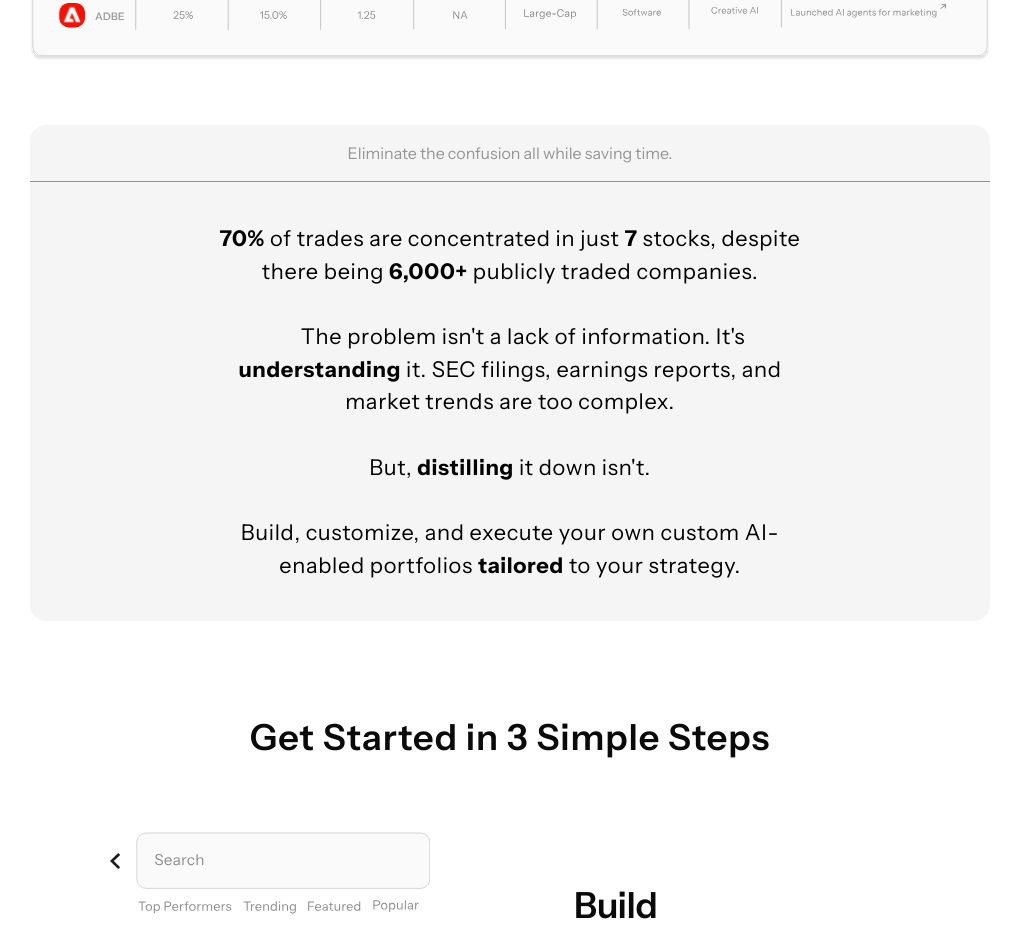
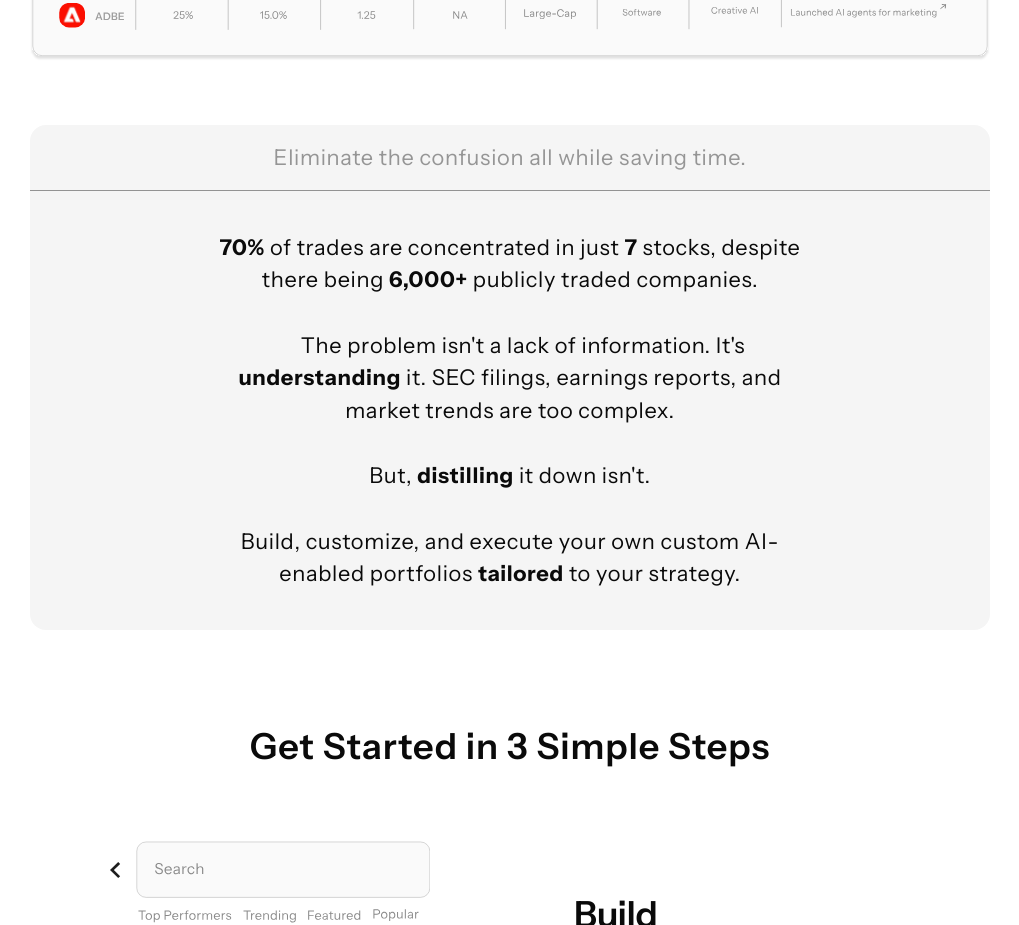
Before and after one commit to brennenho/folio, a Next.js app: page / in a window 1280 px wide. Shown: the part 1200-2125 px from the top of the page, without its empty margins (130-1149 px from the left). Built offline with nearby package versions, Linux system fonts and the light colour scheme.

Commit message:
fix overview layout

```diff
--- a/src/components/landing/overview.tsx
+++ b/src/components/landing/overview.tsx
@@ -4,12 +4,12 @@ import { Separator } from "@/components/ui/separator";
 export function Overview() {
   return (
     <AnimationWrapper className="flex w-full items-center justify-center">
-      <div className="flex w-5/6 flex-col items-center justify-center gap-4 rounded-2xl bg-muted py-4 text-center md:w-3/4">
+      <div className="flex w-5/6 flex-col items-center justify-center gap-4 rounded-2xl bg-muted py-4 text-center text-base leading-relaxed tracking-[0.68px] sm:text-lg md:w-3/4 md:text-[1.7vw] md:leading-normal">
         <p className="px-4 text-muted-foreground opacity-50">
           Eliminate the confusion all while saving time.
         </p>
         <Separator className="opacity-60" />
-        <div className="mb-[2.5%] mt-[2.5%] w-[90%] text-center text-base leading-relaxed tracking-[0.68px] text-black sm:text-lg md:w-[63%] md:text-[1.7vw] md:leading-normal">
+        <div className="my-[2.5%] w-[90%] md:w-[63%]">
           <p>
             <span className="font-bold">70%</span> of trades are concentrated in
             just <span className="font-bold">7</span> stocks, despite there
```
